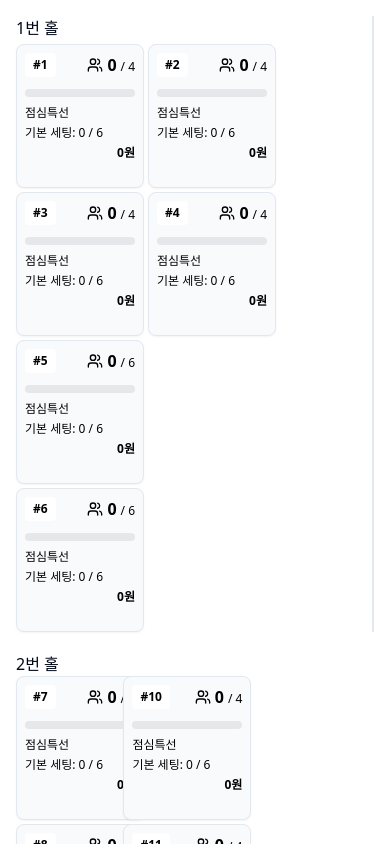
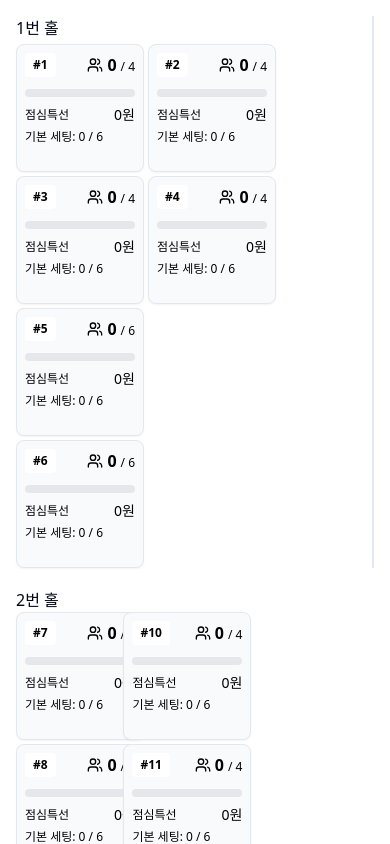
Before and after one commit to Youth-Restaurant/TableManager, a Next.js app: page / in a window 390 px wide. Shown: the top 844 px of the page. Built offline with nearby package versions, Linux system fonts and the light colour scheme.

Commit message:
style: change the price text position in Table card

```diff
--- a/components/Table.tsx
+++ b/components/Table.tsx
@@ -342,9 +342,9 @@ const Table = ({ data, onUpdate }: TableProps) => {
         <Card
           className={cn(
             // 모바일/태블릿 기본 스타일
-            'relative p-2 w-32 h-36 text-sm transition-shadow cursor-pointer',
+            'relative p-2 w-32 h-32 xl:h-36 text-sm transition-shadow cursor-pointer',
             // 데스크톱(md) 이상에서 오버라이드
-            'lg:p-2 xl:w-44 lg:h-36 2xl:w-56 2xl:h-40 xl:text-base hover:shadow-lg',
+            'lg:p-2 xl:w-44 xl:h-36 2xl:w-56 2xl:h-40 xl:text-base hover:shadow-lg',
             getCardBackgroundClass(),
             getTextColorClass(),
             pulseClass
@@ -391,6 +391,10 @@ const Table = ({ data, onUpdate }: TableProps) => {
             <span className={cn(getTextColorClass(), 'text-xs md:text-sm')}>
               {menu || '미선택'}
             </span>
+            {/* 데스크톱에서는 숨김 */}
+            <span className='block xl:hidden'>
+              {(price * currentUsers).toLocaleString()}원
+            </span>
           </div>
 
           <div className='flex justify-between items-center mb-1'>
@@ -409,7 +413,7 @@ const Table = ({ data, onUpdate }: TableProps) => {
 
           {/* 금액 표시도 예: 모바일/태블릿에서는 글자 크기 작게 */}
           <div className='flex justify-end items-center'>
-            <span className='text-xs md:text-base font-bold'>
+            <span className='hidden xl:block text-xs md:text-base font-bold'>
               {calculateTotalPrice().toLocaleString()}원
             </span>
           </div>
```
